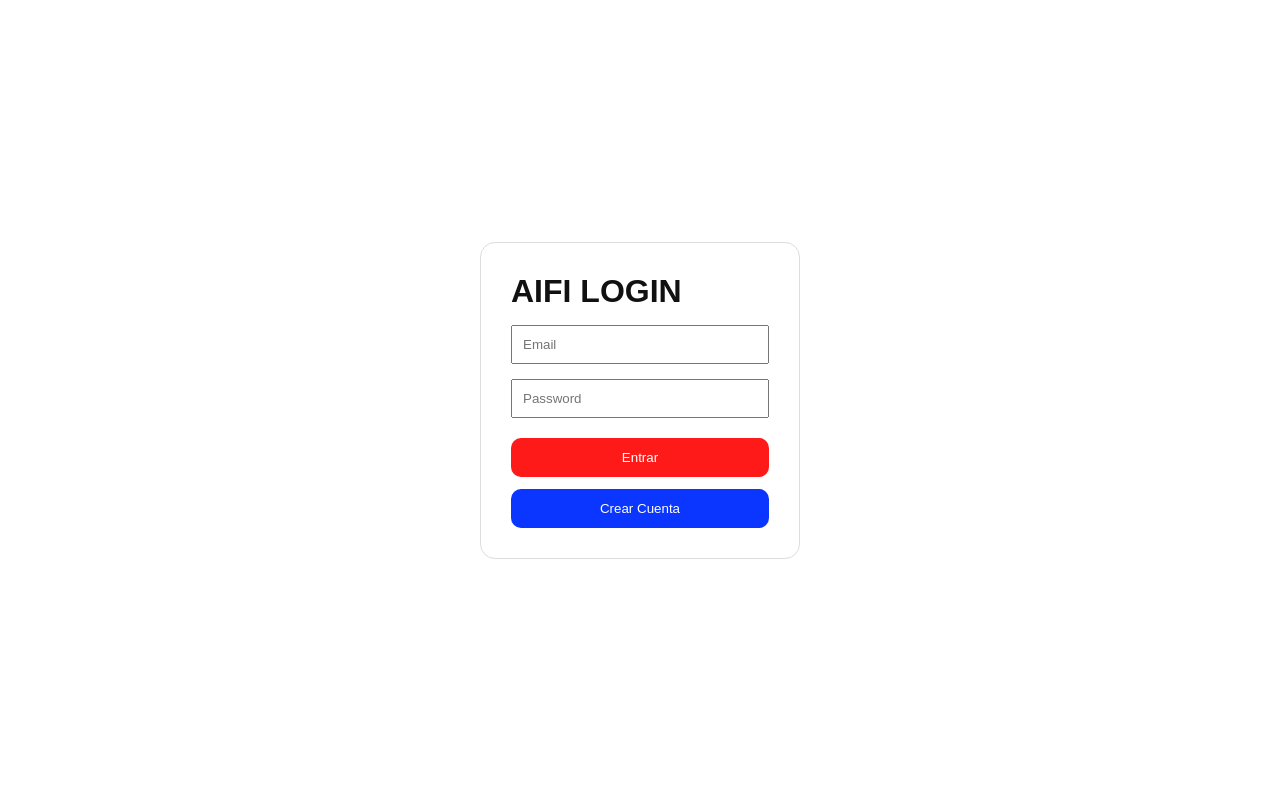
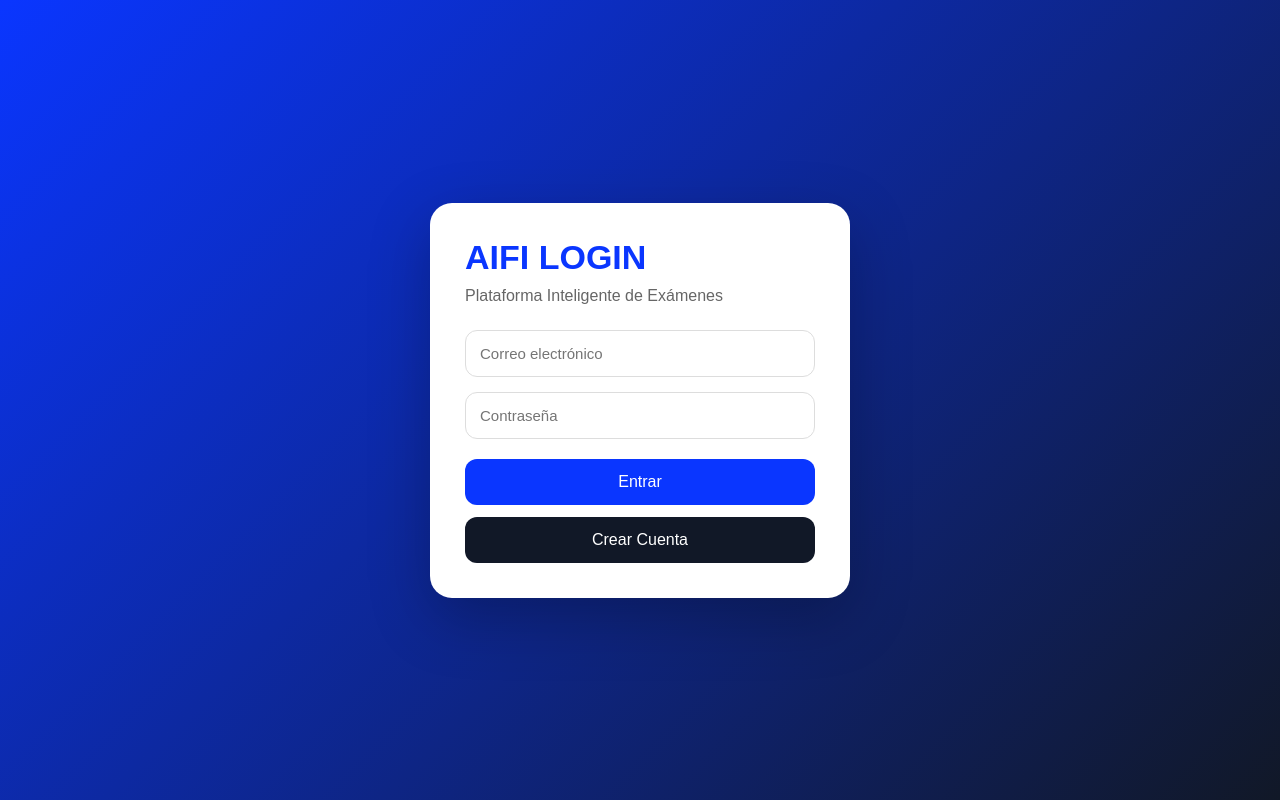
Before and after one commit to lideracademicoaifi-sketch/AIFI---TEST, a Next.js app: page /login in a window 1280 px wide. Built offline with nearby package versions, Linux system fonts and the light colour scheme; no server answers.

Commit message:
Update page.js

```diff
--- a/app/login/page.js
+++ b/app/login/page.js
@@ -43,7 +43,7 @@ export default function Login() {
       return
     }
 
-    alert('Cuenta creada. Ahora inicia sesión.')
+    alert('Cuenta creada correctamente')
     setLoading(false)
   }
 
@@ -51,41 +51,65 @@ export default function Login() {
     <main
       style={{
         minHeight: '100vh',
+        background:
+          'linear-gradient(135deg,#0A36FF,#111827)',
         display: 'flex',
         justifyContent: 'center',
-        alignItems: 'center'
+        alignItems: 'center',
+        padding: 20
       }}
     >
       <div
         style={{
-          width: '320px',
-          padding: '30px',
-          border: '1px solid #ddd',
-          borderRadius: '15px'
+          width: '100%',
+          maxWidth: 420,
+          background: 'white',
+          borderRadius: 22,
+          padding: 35,
+          boxShadow:
+            '0 20px 60px rgba(0,0,0,0.25)'
         }}
       >
-        <h1>AIFI LOGIN</h1>
+        <h1
+          style={{
+            color: '#0A36FF',
+            fontSize: 34,
+            marginBottom: 10
+          }}
+        >
+          AIFI LOGIN
+        </h1>
+
+        <p style={{ color: '#666', marginBottom: 25 }}>
+          Plataforma Inteligente de Exámenes
+        </p>
 
         <input
-          placeholder="Email"
+          placeholder="Correo electrónico"
           value={email}
           onChange={(e) => setEmail(e.target.value)}
           style={{
             width: '100%',
-            padding: '10px',
-            marginTop: '15px'
+            padding: 14,
+            marginBottom: 15,
+            borderRadius: 12,
+            border: '1px solid #ddd',
+            fontSize: 15
           }}
         />
 
         <input
-          placeholder="Password"
+          placeholder="Contraseña"
           type="password"
           value={password}
           onChange={(e) => setPassword(e.target.value)}
           style={{
             width: '100%',
-            padding: '10px',
-            marginTop: '15px'
+            padding: 14,
+            marginBottom: 20,
+            borderRadius: 12,
+            border: '1px solid #ddd',
+            fontSize: 15
           }}
         />
 
@@ -94,13 +118,14 @@ export default function Login() {
           disabled={loading}
           style={{
             width: '100%',
-            marginTop: '20px',
-            background: '#FF1A1A',
+            padding: 14,
+            border: 'none',
+            borderRadius: 12,
+            background: '#0A36FF',
             color: 'white',
-            padding: '12px',
-            borderRadius: '10px',
-            border: 'none',
-            cursor: 'pointer'
+            fontSize: 16,
+            cursor: 'pointer',
+            marginBottom: 12
           }}
         >
           {loading ? 'Cargando...' : 'Entrar'}
@@ -111,12 +136,12 @@ export default function Login() {
           disabled={loading}
           style={{
             width: '100%',
-            marginTop: '12px',
-            background: '#0A36FF',
+            padding: 14,
+            border: 'none',
+            borderRadius: 12,
+            background: '#111827',
             color: 'white',
-            padding: '12px',
-            borderRadius: '10px',
-            border: 'none',
+            fontSize: 16,
             cursor: 'pointer'
           }}
         >
```
